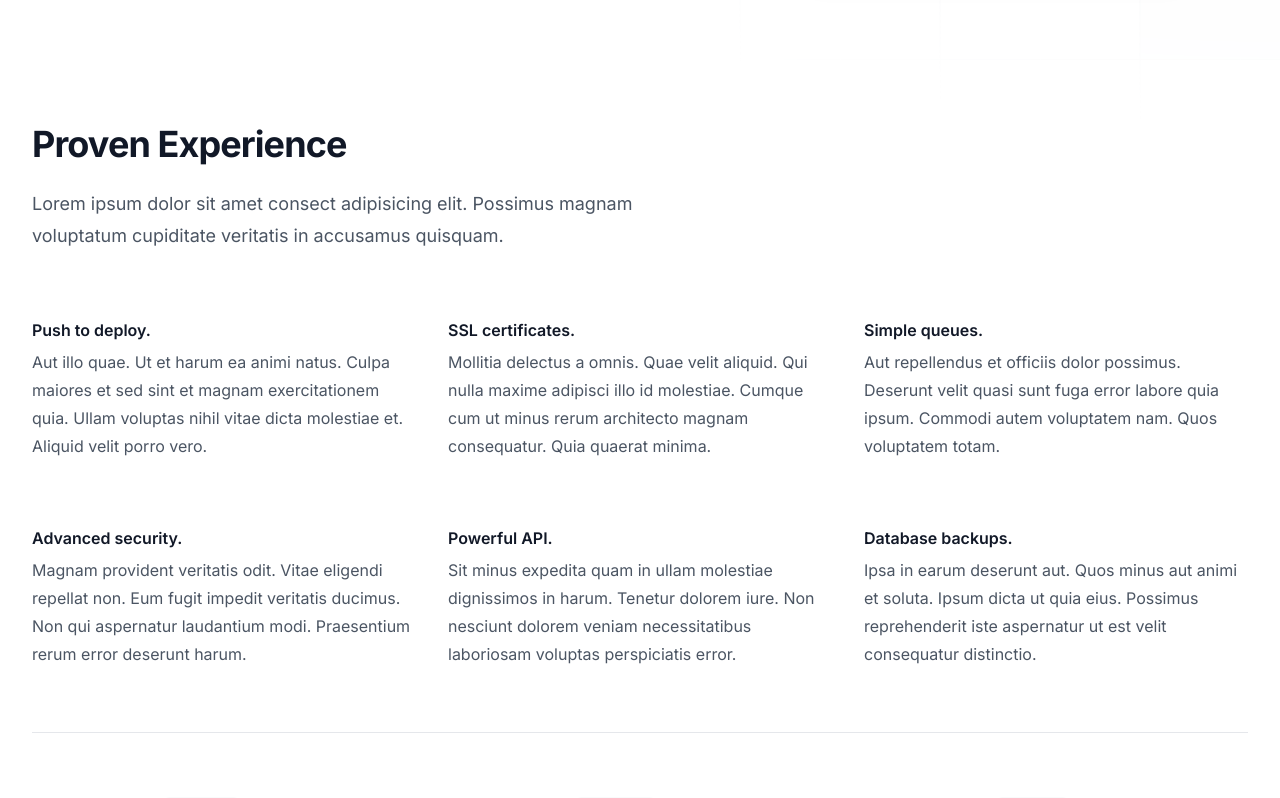
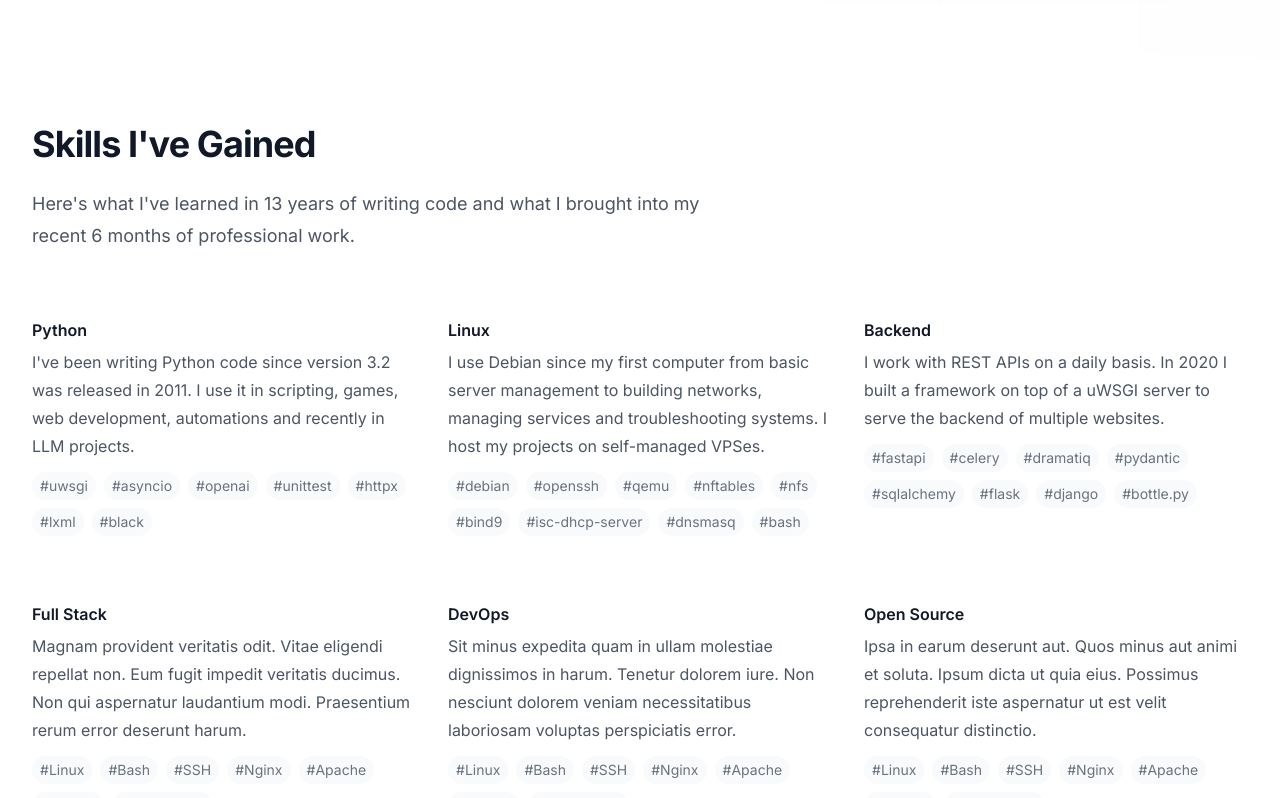
Before and after one commit to luca-matei/lucamatei.eu, a Next.js app: page / in a window 1280 px wide. Shown: the part 540-1338 px from the top of the page. Built offline with nearby package versions, Linux system fonts and the light colour scheme.

Commit message:
New content

```diff
--- a/src/app/(app-sections)/hero.tsx
+++ b/src/app/(app-sections)/hero.tsx
@@ -31,9 +31,7 @@ export default function Hero() {
                     <h2 className="mt-2 text-4xl font-bold tracking-tight text-gray-900 sm:text-6xl">Hi. I&apos;m
                         Luca</h2>
                     <p className="mt-6 text-lg leading-8 text-gray-600">
-                        Anim aute id magna aliqua ad ad non deserunt sunt. Qui irure qui lorem cupidatat commodo. Elit
-                        sunt amet
-                        fugiat veniam occaecat fugiat aliqua. Anim aute id magna aliqua ad ad non deserunt sunt.
+                        I design and implement complex systems, having a proven track record of developing and enhancing SaaS platforms with Python and JavaScript frameworks in Linux environments.
                     </p>
                     <div className="mt-10 flex items-center gap-x-6">
                         <a href="#" className="text-sm font-semibold leading-6 text-gray-900">
--- a/src/app/(app-sections)/skills.tsx
+++ b/src/app/(app-sections)/skills.tsx
@@ -1,33 +1,39 @@
 const features = [
   {
-    name: 'Push to deploy.',
+    name: 'Python',
     description:
-      'Aut illo quae. Ut et harum ea animi natus. Culpa maiores et sed sint et magnam exercitationem quia. Ullam voluptas nihil vitae dicta molestiae et. Aliquid velit porro vero.',
+      "I've been writing Python code since version 3.2 was released in 2011. I use it in scripting, games, web development, automations and recently in LLM projects.",
+    tags: ['uwsgi', 'asyncio', 'openai', 'unittest', 'httpx', 'lxml', 'black'],
   },
   {
-    name: 'SSL certificates.',
+    name: 'Linux',
     description:
-      'Mollitia delectus a omnis. Quae velit aliquid. Qui nulla maxime adipisci illo id molestiae. Cumque cum ut minus rerum architecto magnam consequatur. Quia quaerat minima.',
+      'I use Debian since my first computer from basic server management to building networks, managing services and troubleshooting systems. I host my projects on self-managed VPSes.',
+    tags: ['debian', 'openssh', 'qemu', 'nftables', 'nfs', 'bind9', 'isc-dhcp-server', 'dnsmasq', 'bash'],
   },
   {
-    name: 'Simple queues.',
+    name: 'Backend',
     description:
-      'Aut repellendus et officiis dolor possimus. Deserunt velit quasi sunt fuga error labore quia ipsum. Commodi autem voluptatem nam. Quos voluptatem totam.',
+      'I work with REST APIs on a daily basis. In 2020 I built a framework on top of a uWSGI server to serve the backend of multiple websites.',
+    tags: ['fastapi', 'celery', 'dramatiq', 'pydantic', 'sqlalchemy', 'flask', 'django', 'bottle.py'],
   },
   {
-    name: 'Advanced security.',
+    name: 'Full Stack',
     description:
       'Magnam provident veritatis odit. Vitae eligendi repellat non. Eum fugit impedit veritatis ducimus. Non qui aspernatur laudantium modi. Praesentium rerum error deserunt harum.',
+    tags: ['Linux', 'Bash', 'SSH', 'Nginx', 'Apache', 'Docker', 'Kubernetes'],
   },
   {
-    name: 'Powerful API.',
+    name: 'DevOps',
     description:
       'Sit minus expedita quam in ullam molestiae dignissimos in harum. Tenetur dolorem iure. Non nesciunt dolorem veniam necessitatibus laboriosam voluptas perspiciatis error.',
+    tags: ['Linux', 'Bash', 'SSH', 'Nginx', 'Apache', 'Docker', 'Kubernetes'],
   },
   {
-    name: 'Database backups.',
+    name: 'Open Source',
     description:
       'Ipsa in earum deserunt aut. Quos minus aut animi et soluta. Ipsum dicta ut quia eius. Possimus reprehenderit iste aspernatur ut est velit consequatur distinctio.',
+    tags: ['Linux', 'Bash', 'SSH', 'Nginx', 'Apache', 'Docker', 'Kubernetes'],
   },
 ]
 
@@ -35,17 +41,25 @@ export default function Skills() {
   return (
     <div className="mx-auto max-w-7xl px-6 lg:px-8">
       <div className="mx-auto max-w-2xl lg:mx-0">
-        <h2 className="text-3xl font-bold tracking-tight text-gray-900 sm:text-4xl">Proven Experience</h2>
+        <h2 className="text-3xl font-bold tracking-tight text-gray-900 sm:text-4xl">Skills I've Gained</h2>
         <p className="mt-6 text-lg leading-8 text-gray-600">
-          Lorem ipsum dolor sit amet consect adipisicing elit. Possimus magnam voluptatum cupiditate veritatis in
-          accusamus quisquam.
+          Here's what I've learned in 13 years of writing code and what I brought into my recent 6 months of professional work.
         </p>
       </div>
       <dl className="mx-auto mt-16 grid max-w-2xl grid-cols-1 gap-x-8 gap-y-16 text-base leading-7 sm:grid-cols-2 lg:mx-0 lg:max-w-none lg:grid-cols-3">
         {features.map((feature) => (
           <div key={feature.name}>
             <dt className="font-semibold text-gray-900">{feature.name}</dt>
-            <dd className="mt-1 text-gray-600">{feature.description}</dd>
+            <dd className="my-1 text-gray-600">{feature.description}</dd>
+            <div className="flex flex-row flex-wrap">
+              {feature.tags.map((tag) => (
+                <span
+                  className="relative z-10 rounded-full bg-gray-50 px-2 py-1 mt-2 mr-2 text-sm text-gray-500 hover:bg-gray-100"
+                >
+                  #{tag}
+                </span>
+              ))}
+            </div>
           </div>
         ))}
       </dl>
```
